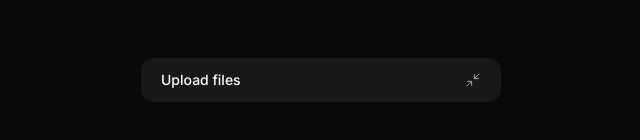
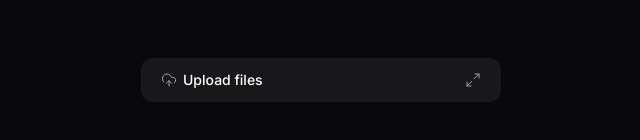
Before and after one commit to eullerbraz/upload-widget, a React (Vite) app: page / in a window 1280 px wide. Shown: the part 320-460 px from the top of the page, without its empty margins (319-959 px from the left). Built offline with nearby package versions, Linux system fonts and the light colour scheme.

Commit message:
feat: Create upload widget title component

```diff
--- a/src/components/upload-widget-header.tsx
+++ b/src/components/upload-widget-header.tsx
@@ -1,11 +1,12 @@
 import * as Collapsible from '@radix-ui/react-collapsible';
 import { Minimize2 } from 'lucide-react';
 import { Button } from './ui/button';
+import { UploadWidgetTitle } from './upload-widget-title';
 
 export function UploadWidgetHeader() {
   return (
     <div className='w-full p-4 py-2 bg-white/2 border-zinc-800 border-b flex items-center justify-between'>
-      <span className='text-sm font-medium'> Upload files</span>
+      <UploadWidgetTitle />
 
       <Collapsible.Trigger asChild>
         <Button size='icon' className='-mr-2'>
--- a/src/components/upload-widget-minimized-button.tsx
+++ b/src/components/upload-widget-minimized-button.tsx
@@ -1,12 +1,13 @@
 import * as Collapsible from '@radix-ui/react-collapsible';
-import { Minimize2 } from 'lucide-react';
+import { Maximize2 } from 'lucide-react';
+import { UploadWidgetTitle } from './upload-widget-title';
 
 export function UploadWidgetMinimizedButton() {
   return (
     <Collapsible.Trigger className=' group w-full bg-white/2 py-3 px-5 flex items-center justify-between'>
-      <span className='text-sm font-medium'> Upload files</span>
+      <UploadWidgetTitle />
 
-      <Minimize2
+      <Maximize2
         strokeWidth={1.5}
         className='size-4 text-zinc-400 group-hover:text-zinc-100'
       />
--- /dev/null
+++ b/src/components/upload-widget-title.tsx
@@ -0,0 +1,10 @@
+import { UploadCloud } from 'lucide-react';
+
+export function UploadWidgetTitle() {
+  return (
+    <div className='flex items-center gap-1.5 text-sm font-medium'>
+      <UploadCloud className='size-4 text-zinc-400' strokeWidth={1.5} />
+      <span> Upload files</span>
+    </div>
+  );
+}
```
